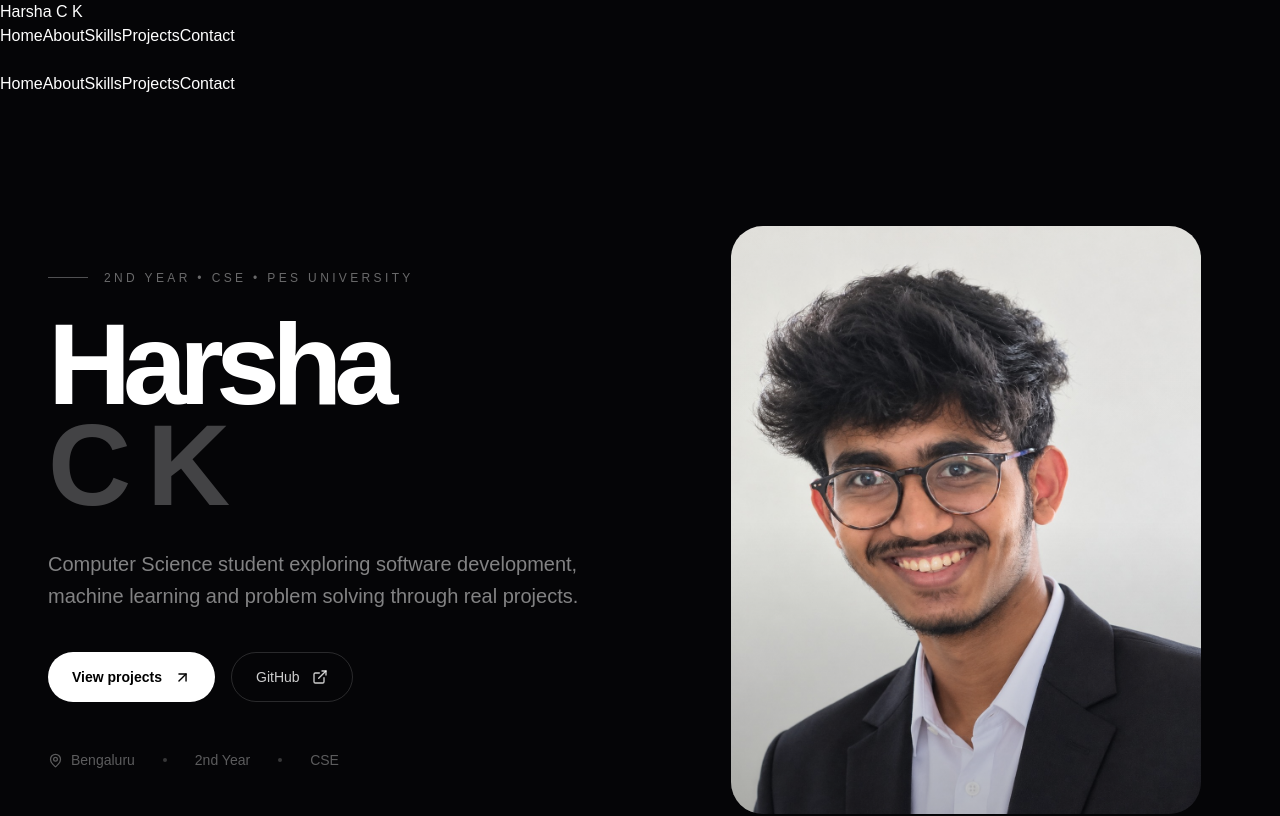
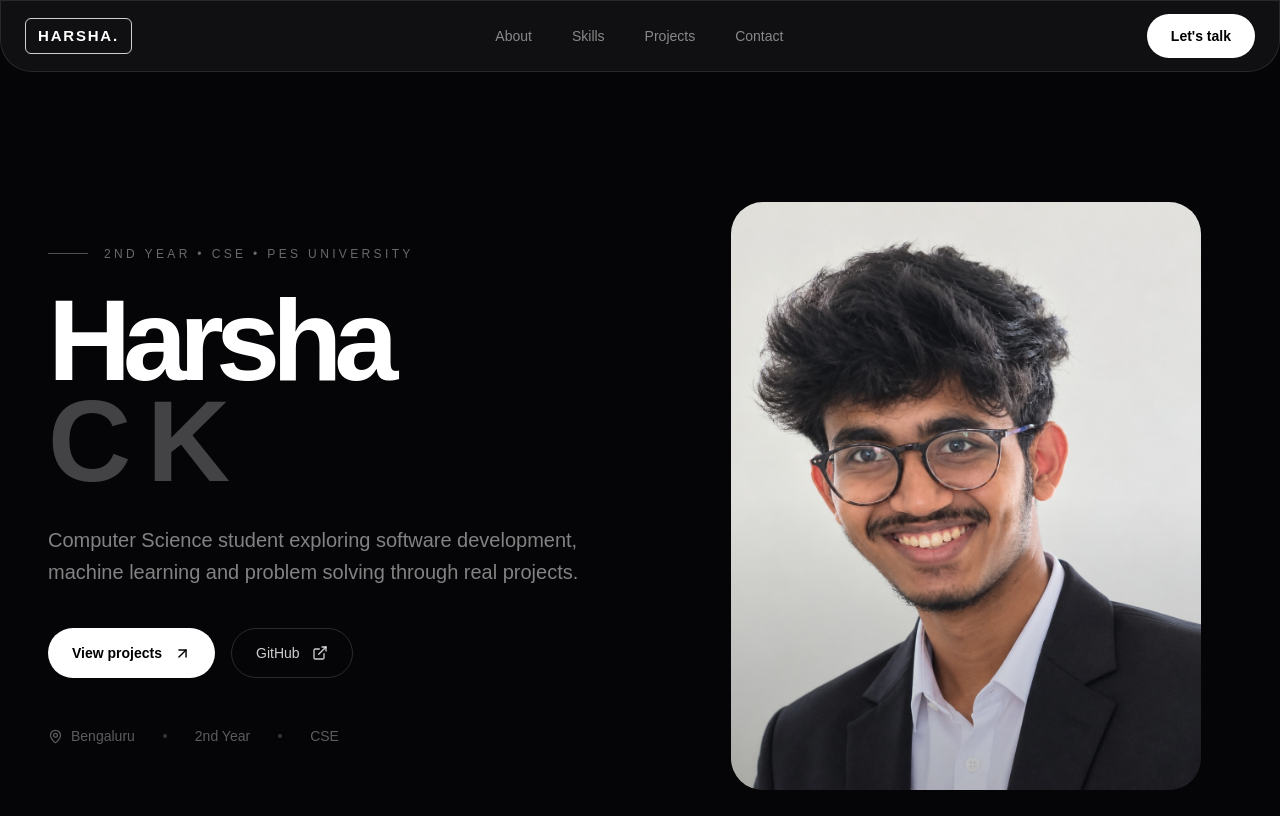
Before and after one commit to rajesh-techs20/harsha-portfolio, a Next.js app: page / in a window 1280 px wide. Shown: the top 816 px of the page. Built offline with nearby package versions, Linux system fonts and the light colour scheme.

Commit message:
Update page.tsx

```diff
--- a/src/app/page.tsx
+++ b/src/app/page.tsx
@@ -143,68 +143,52 @@ export default function Home() {
 
        {/* NAVBAR */}
 <header className="site-header">
-  <nav className="site-nav">
+  <nav className="mx-auto flex h-[72px] max-w-[1550px] items-center justify-between border-b border-white/10 bg-[#111113]/95 px-4 backdrop-blur-xl md:rounded-b-[2rem] md:border md:px-6">
 
-    {/* Logo */}
-    <button
-      onClick={() => scrollToSection("home")}
-      className="nav-logo"
-    >
-      Harsha C K
-    </button>
+          <a
+            href="#home"
+            className="rounded-md border border-white/80 px-3 py-1.5 text-[15px] font-bold tracking-[0.12em]"
+          >
+            HARSHA.
+          </a>
 
-    {/* DESKTOP NAV */}
-    <div className="desktop-nav">
-      <button onClick={() => scrollToSection("home")}>Home</button>
-      <button onClick={() => scrollToSection("about")}>About</button>
-      <button onClick={() => scrollToSection("skills")}>Skills</button>
-      <button onClick={() => scrollToSection("projects")}>Projects</button>
-      <button onClick={() => scrollToSection("contact")}>Contact</button>
-    </div>
+          <div className="hidden items-center gap-10 md:flex">
+            <a
+              href="#about"
+              className="text-sm text-white/50 transition hover:text-white"
+            >
+              About
+            </a>
 
-    {/* MOBILE HAMBURGER */}
-    <button
-      className="mobile-menu-button"
-      onClick={() => setMenuOpen(!menuOpen)}
-      aria-label="Open navigation"
-    >
-      <span
-        className={menuOpen ? "line line-1 open" : "line line-1"}
-      />
-      <span
-        className={menuOpen ? "line line-2 open" : "line line-2"}
-      />
-      <span
-        className={menuOpen ? "line line-3 open" : "line line-3"}
-      />
-    </button>
+            <a
+              href="#skills"
+              className="text-sm text-white/50 transition hover:text-white"
+            >
+              Skills
+            </a>
 
-    {/* MOBILE MENU */}
-    <div className={menuOpen ? "mobile-menu open" : "mobile-menu"}>
+            <a
+              href="#projects"
+              className="text-sm text-white/50 transition hover:text-white"
+            >
+              Projects
+            </a>
 
-      <button onClick={() => scrollToSection("home")}>
-        Home
-      </button>
+            <a
+              href="#contact"
+              className="text-sm text-white/50 transition hover:text-white"
+            >
+              Contact
+            </a>
+          </div>
 
-      <button onClick={() => scrollToSection("about")}>
-        About
-      </button>
-
-      <button onClick={() => scrollToSection("skills")}>
-        Skills
-      </button>
-
-      <button onClick={() => scrollToSection("projects")}>
-        Projects
-      </button>
-
-      <button onClick={() => scrollToSection("contact")}>
-        Contact
-      </button>
-
-    </div>
-
-  </nav>
+          <a
+            href="#contact"
+            className="rounded-full bg-white px-6 py-3 text-sm font-semibold text-black transition hover:scale-105"
+          >
+            Let&apos;s talk
+          </a>
+        </nav>
 </header>
 
       {/* HERO */}
```
